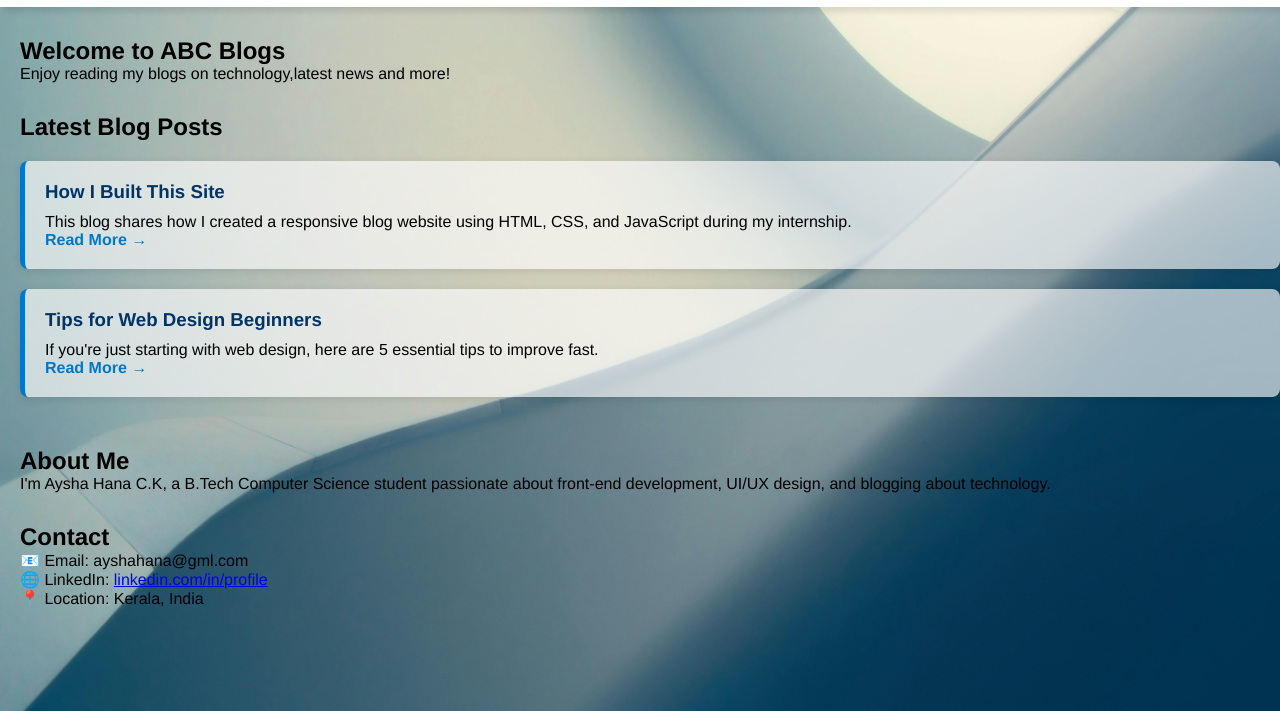
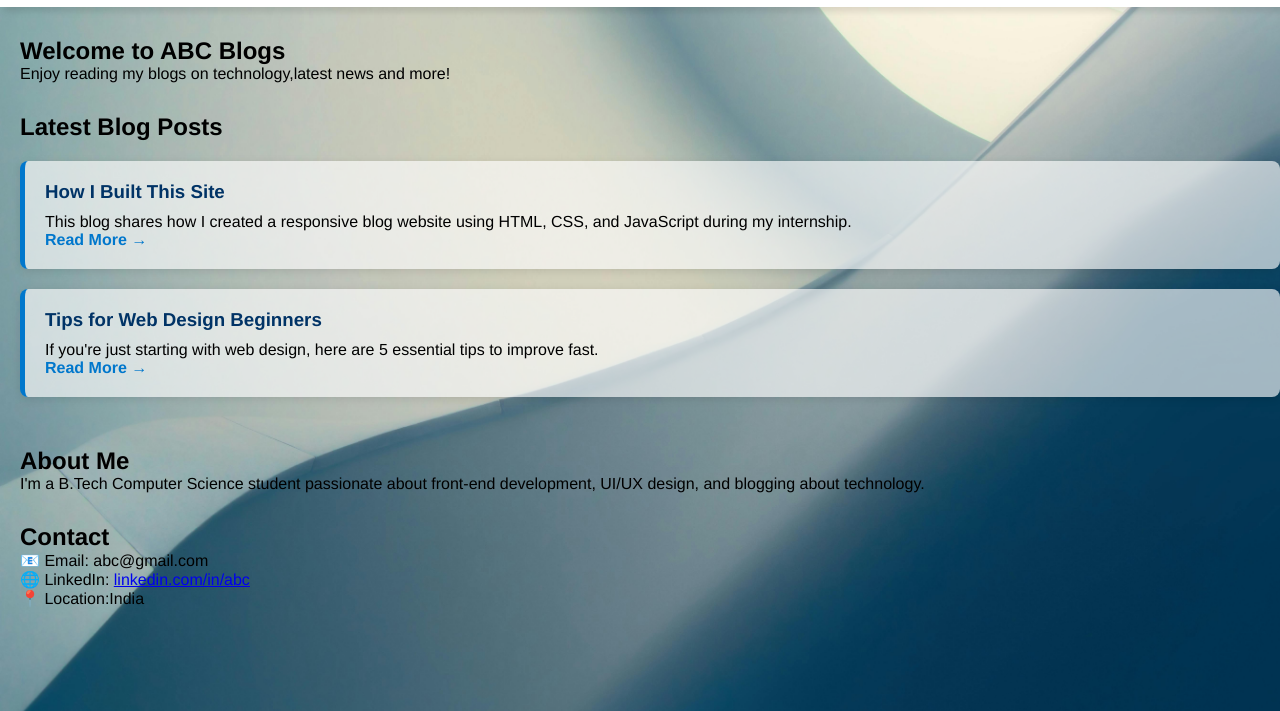
Before and after one commit to AyshaHana2005/SCT_WD_1, a plain HTML site: page index.html in a window 1280 px wide. Shown: the part 89-800 px from the top of the page. Drawn offline with Linux system fonts and the light colour scheme.

Commit message:
Update index.html

```diff
--- a/index.html
+++ b/index.html
@@ -55,13 +55,13 @@
 </section>
 <section id="about" class="section">
   <h2>About Me</h2>
-  <p>I'm Aysha Hana C.K, a B.Tech Computer Science student passionate about front-end development, UI/UX design, and blogging about technology.</p>
+  <p>I'm a B.Tech Computer Science student passionate about front-end development, UI/UX design, and blogging about technology.</p>
 </section>
 <section id="contact" class="section">
   <h2>Contact</h2>
-  <p>📧 Email: ayshahana@gml.com</p>
-  <p>🌐 LinkedIn: <a href="https://linkedin.com/in/profile" target="_blank">linkedin.com/in/profile</a></p>
-  <p>📍 Location: Kerala, India</p>
+  <p>📧 Email: abc@gmail.com</p>
+  <p>🌐 LinkedIn: <a href="https://linkedin.com/in/abc" target="_blank">linkedin.com/in/abc</a></p>
+  <p>📍 Location:India</p>
 </section>
 
 
```
